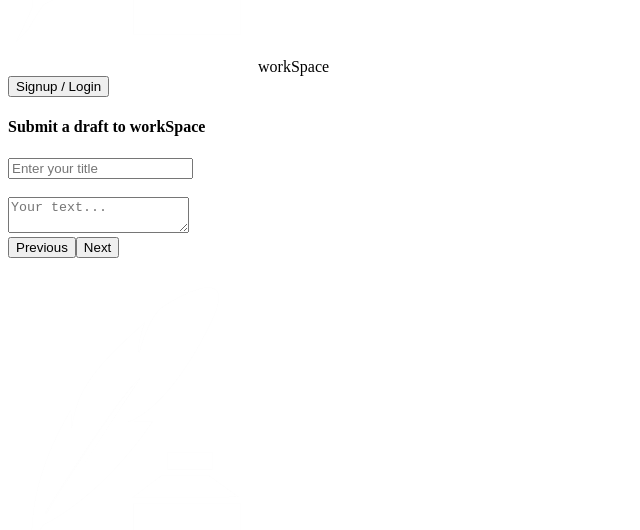
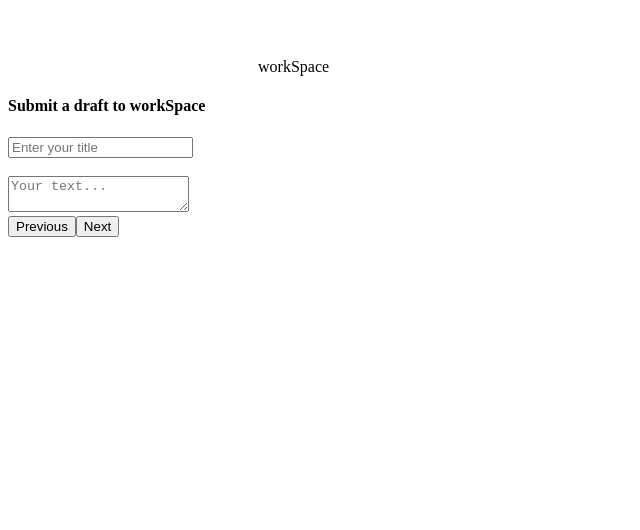
Before and after one commit to correa-brian/workSpace, a React app: page / in a window 1280 px wide. Shown: the part 270-800 px from the top of the page, without its empty margins (0-640 px from the left). Built offline with nearby package versions, Linux system fonts and the light colour scheme; no server answers; the HTML template or start-up script is replaced by a standard one.

Commit message:
removing sign up/login from header

```diff
--- a/src/Landing/components/Header.js
+++ b/src/Landing/components/Header.js
@@ -7,9 +7,7 @@ const Header = ({ visible }) => (
         <a href='#main'><img className='logo' src="/assets/images/workspace-logo-white.png"/></a>
         <span className='logo-text'>workSpace</span>
       </div>
-      <div className='register-container'>
-        <button className='register-btn'>Signup / Login</button>
-      </div>
+
     </header>
   </div>
 )
```
Also changed, not shown: public/dist/bundle.js, 1 other file (tests, documents, lock files or other folders).
